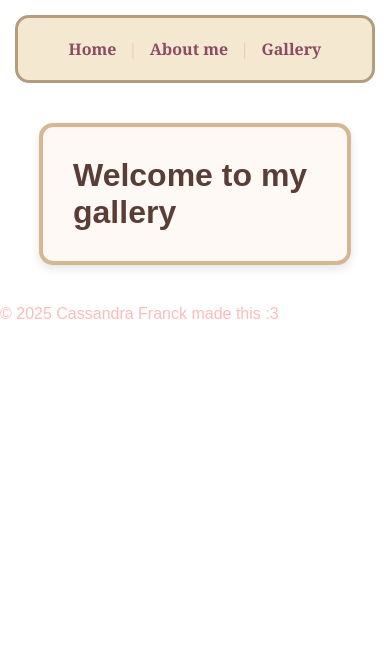
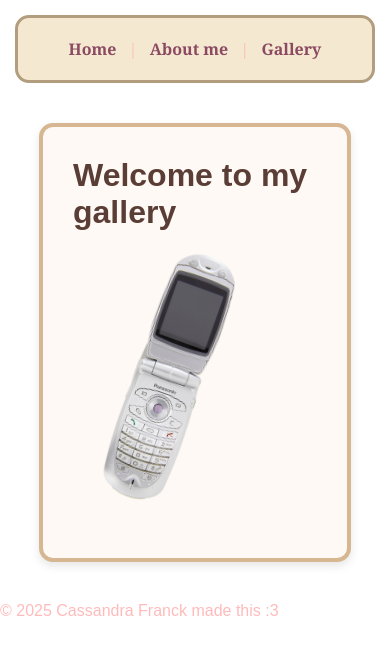
Before and after one commit to LCFranck/Personal-website, a Next.js app: page /gallery in a window 390 px wide. Shown: the top 654 px of the page. Built offline with nearby package versions, Linux system fonts and the light colour scheme.

Commit message:
spiinniing phone in gallery added

```diff
--- /dev/null
+++ b/src/app/components/FlipPhoneImage.jsx
@@ -0,0 +1,15 @@
+import Image from "next/image";
+import FlipPhone from "../assets/FlipPhone.png";
+
+import styles from "../styles/MainBox.module.css";
+
+
+export default function FlipPhoneImage() {
+  return (
+    <Image
+      className={styles.image}
+      src={FlipPhone}
+      alt="Flip Phone"
+    />
+  );
+}
--- a/src/app/gallery/page.jsx
+++ b/src/app/gallery/page.jsx
@@ -1,8 +1,11 @@
+import Image from "../components/FlipPhoneImage";
+
 
 const page = () =>{
   return (
     <div>
       <h1>Welcome to my gallery</h1>
+      <Image />
     </div>
 
   );
--- a/src/app/styles/MainBox.module.css
+++ b/src/app/styles/MainBox.module.css
@@ -1,17 +1,44 @@
+
+
 .box {
+
   width: 80%;
+
   margin: 40px auto;
   background-color: #fff9f5;
   border: 4px solid #d6b792;
   padding: 30px;
 
   border-radius: 14px;
-  box-shadow: 0 4px 10px rgba(0, 0, 0, 0.1);
+    box-shadow: 0 4px 10px rgba(0, 0, 0, 0.1);
+
   color: #5a3e36;
+   display: flex;
+  flex-direction: column;
+  align-items: center;
+  align-content: center;
 
-}
+
+}/* position: absolute;  fr att sätta overlapping kakka     height: 90vh; */
 .box p {
   font-family: "Georgia", serif;
   color: #5a3e36;
   line-height: 1.6;
 }
+
+.image {
+  width: 80%;
+  height: auto;
+  order: 2;
+
+flex-grow: 4;
+   rotate: 20deg;
+
+
+}
+
+.image:hover {
+  transform: scale(1.1);
+  rotate: 1440deg;
+  transition: transform 5.3s ease;
+}
```
Also changed, not shown: src/app/assets/FlipPhone.png (added), src/app/styles/Header.module.css (line endings or trailing spaces).
